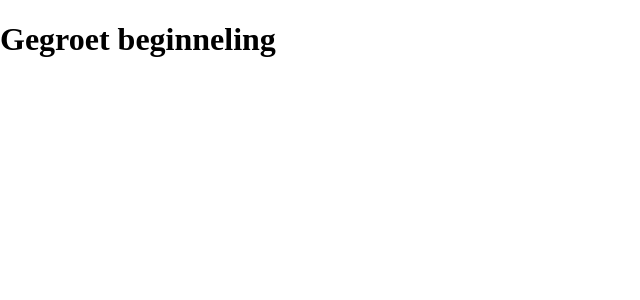
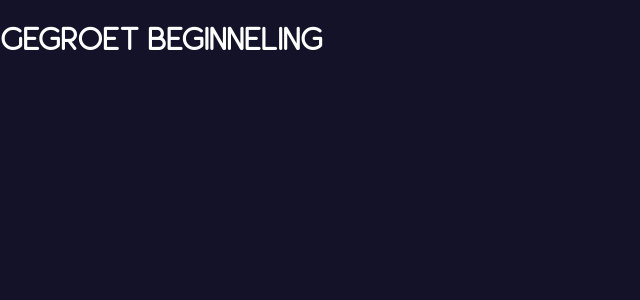
Before and after one commit to Cocktail-vs-Beer/frontend, a Next.js app: page / in a window 1280 px wide. Shown: the top 300 px of the page, without its empty margins (0-640 px from the left). Built offline with nearby package versions, Linux system fonts and the light colour scheme.

Commit message:
apply default page styling

```diff
--- a/src/styles/elements/elements.scss
+++ /dev/null
@@ -1,3 +0,0 @@
-body {
-    background-color: map-get($map: primary-colors, $key: blue500);
-}
--- /dev/null
+++ b/src/styles/elements/page.scss
@@ -0,0 +1,18 @@
+html {
+  background: map-get($map: $primary-colors, $key: blue500);
+  scroll-behavior: smooth;
+  color: map-get($map: $primary-colors, $key: white);
+}
+
+body {
+  font-family: "Leo Rounded Light";
+}
+
+p {
+  margin: 0;
+}
+
+::selection {
+  // background: var(--global-theme-color);
+  // color: var(--global-color-neutral-500);
+}
--- a/src/styles/screen.scss
+++ b/src/styles/screen.scss
@@ -4,6 +4,7 @@
 @import "./settings/colors.scss";
 @import "./settings/fonts.scss";
 // Elements
+@import "./elements/page.scss";
 
 // Components
 
--- a/src/styles/settings/colors.scss
+++ b/src/styles/settings/colors.scss
@@ -4,4 +4,5 @@ $primary-colors: (
     blue900: #0d0b1a,
     pink: #e72060,
     green: #3bbf6b,
+    white: #fff,
 );
```
